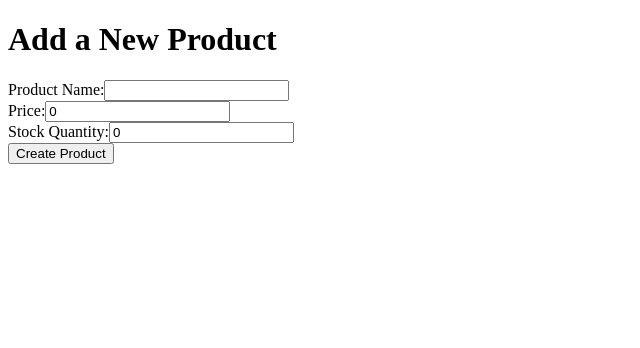
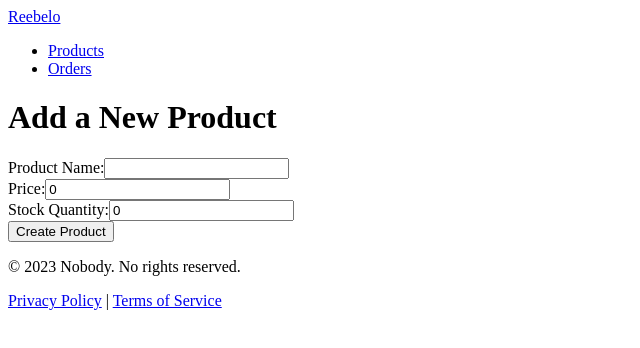
Before and after one commit to joeyksclark/reebelo-case-study-website, a Next.js app: page /products/new in a window 1280 px wide. Shown: the top 348 px of the page, without its empty margins (0-640 px from the left). Built offline with nearby package versions, Linux system fonts and the light colour scheme.

Commit message:
Add Header and Footer components

```diff
--- /dev/null
+++ b/pages/components/Footer.tsx
@@ -0,0 +1,23 @@
+import React from 'react';
+import Link from "next/link";
+
+const Footer: React.FC = () => {
+    return (
+        <footer className="bg-gray-800 text-white py-4">
+            <div className="container mx-auto text-center">
+                <p>&copy; {new Date().getFullYear()} Nobody. No rights reserved.</p>
+                <p>
+                    <Link href="/privacy-policy" className="text-blue-400 hover:underline">
+                        Privacy Policy
+                    </Link>{' '}
+                    |{' '}
+                    <Link href="/terms-of-service" className="text-blue-400 hover:underline">
+                        Terms of Service
+                    </Link>
+                </p>
+            </div>
+        </footer>
+    );
+};
+
+export default Footer;
--- /dev/null
+++ b/pages/components/Header.tsx
@@ -0,0 +1,30 @@
+import React from 'react';
+import Link from 'next/link';
+
+const Header: React.FC = () => {
+    return (
+        <header className="bg-blue-500 py-4">
+            <div className="container mx-auto flex justify-between items-center">
+                <Link href="/" className="text-white text-2xl font-bold">
+                    Reebelo
+                </Link>
+                <nav>
+                    <ul className="flex space-x-6">
+                        <li>
+                            <Link href="/products" className="text-white hover:text-gray-300">
+                                Products
+                            </Link>
+                        </li>
+                        <li>
+                            <Link href="/orders" className="text-white hover:text-gray-300">
+                                Orders
+                            </Link>
+                        </li>
+                    </ul>
+                </nav>
+            </div>
+        </header>
+    );
+};
+
+export default Header;
--- a/pages/index.tsx
+++ b/pages/index.tsx
@@ -1,6 +1,8 @@
 import React, { useEffect, useState } from 'react';
 
 import Link from 'next/link';
+import Header from "./components/Header";
+import Footer from "./components/Footer";
 
 const HomePage: React.FC = () => {
     const [productCount, setProductCount] = useState<number>(0);
@@ -22,6 +24,7 @@ const HomePage: React.FC = () => {
 
     return (
         <div>
+            <Header />
             <h1>Welcome to the Reebelo Dashboard</h1>
 
             <div>
@@ -41,6 +44,7 @@ const HomePage: React.FC = () => {
             <div>
                 <Link href="/orders">View Orders</Link>
             </div>
+            <Footer />
         </div>
     );
 };
--- a/pages/orders/[orderId].tsx
+++ b/pages/orders/[orderId].tsx
@@ -1,6 +1,8 @@
 import React, { useEffect, useState } from 'react';
 import { useRouter } from 'next/router';
 import {Order} from "../../util/types";
+import Header from "../components/Header";
+import Footer from "../components/Footer";
 
 const OrderDetailPage: React.FC = () => {
     const router = useRouter();
@@ -20,6 +22,7 @@ const OrderDetailPage: React.FC = () => {
 
     return (
         <div>
+            <Header />
             <h1>Order Details</h1>
             {order ? (
                 <div>
@@ -31,6 +34,7 @@ const OrderDetailPage: React.FC = () => {
             ) : (
                 <p>Loading...</p>
             )}
+            <Footer />
         </div>
     );
 };
--- a/pages/orders/index.tsx
+++ b/pages/orders/index.tsx
@@ -1,5 +1,7 @@
 import React, { useEffect, useState } from 'react';
 import {Order} from "../../util/types";
+import Header from "../components/Header";
+import Footer from "../components/Footer";
 
 const OrdersPage: React.FC = () => {
     const [orders, setOrders] = useState<Order[]>([]);
@@ -14,6 +16,7 @@ const OrdersPage: React.FC = () => {
 
     return (
         <div>
+            <Header />
             <h1>Orders</h1>
 
             <ul>
@@ -26,6 +29,7 @@ const OrdersPage: React.FC = () => {
                     </li>
                 ))}
             </ul>
+            <Footer />
         </div>
     );
 };
--- a/pages/orders/new.tsx
+++ b/pages/orders/new.tsx
@@ -1,5 +1,7 @@
 import React, { useState, useEffect } from 'react';
 import {Product} from "../../util/types";
+import Header from "../components/Header";
+import Footer from "../components/Footer";
 
 const NewOrderPage: React.FC = () => {
     const [customerName, setCustomerName] = useState<string>('');
@@ -55,6 +57,7 @@ const NewOrderPage: React.FC = () => {
 
     return (
         <div>
+            <Header />
             <h1>Create a New Order</h1>
 
             <form onSubmit={handleOrderSubmit}>
@@ -91,6 +94,7 @@ const NewOrderPage: React.FC = () => {
                     <button type="submit">Create Order</button>
                 </div>
             </form>
+            <Footer />
         </div>
     );
 };
--- a/pages/products/[productId].tsx
+++ b/pages/products/[productId].tsx
@@ -1,6 +1,8 @@
 import React, { useEffect, useState } from 'react';
 import { useRouter } from 'next/router';
 import { Product } from "../../util/types";
+import Header from "../components/Header";
+import Footer from "../components/Footer";
 
 const ProductDetailPage: React.FC = () => {
     const router = useRouter();
@@ -20,6 +22,7 @@ const ProductDetailPage: React.FC = () => {
 
     return (
         <div>
+            <Header />
             <h1>Product Details</h1>
             {product ? (
                 <div>
@@ -30,6 +33,7 @@ const ProductDetailPage: React.FC = () => {
             ) : (
                 <p>Loading...</p>
             )}
+            <Footer />
         </div>
     );
 };
--- a/pages/products/index.tsx
+++ b/pages/products/index.tsx
@@ -1,6 +1,8 @@
 import {Product} from "../../util/types";
 
 import React, { useEffect, useState } from 'react';
+import Header from "../components/Header";
+import Footer from "../components/Footer";
 
 const ProductsPage: React.FC = () => {
     const [products, setProducts] = useState<Product[]>([]);
@@ -15,6 +17,7 @@ const ProductsPage: React.FC = () => {
 
     return (
         <div>
+            <Header />
             <h1>Products</h1>
 
             <ul>
@@ -26,6 +29,7 @@ const ProductsPage: React.FC = () => {
                     </li>
                 ))}
             </ul>
+            <Footer />
         </div>
     );
 };
--- a/pages/products/new.tsx
+++ b/pages/products/new.tsx
@@ -1,4 +1,6 @@
 import React, { useState } from 'react';
+import Header from "../components/Header";
+import Footer from "../components/Footer";
 
 const NewProductPage: React.FC = () => {
     const [productName, setProductName] = useState<string>('');
@@ -24,14 +26,11 @@ const NewProductPage: React.FC = () => {
             });
 
             if (response.status === 201) {
-                // Product created successfully
                 alert('Product created successfully');
-                // Reset the form fields
                 setProductName('');
                 setProductPrice(0);
                 setProductStockQuantity(0);
             } else {
-                // Handle errors, e.g., display an error message
                 alert('Failed to create the product');
             }
         } catch (error) {
@@ -41,6 +40,7 @@ const NewProductPage: React.FC = () => {
 
     return (
         <div>
+            <Header />
             <h1>Add a New Product</h1>
 
             <form onSubmit={handleProductSubmit}>
@@ -81,6 +81,7 @@ const NewProductPage: React.FC = () => {
                     <button type="submit">Create Product</button>
                 </div>
             </form>
+            <Footer />
         </div>
     );
 };
```
Also changed, not shown: pages/privacy-policy.tsx (added, +50 -0 lines), pages/terms-of-service.tsx (added, +15 -0 lines).
